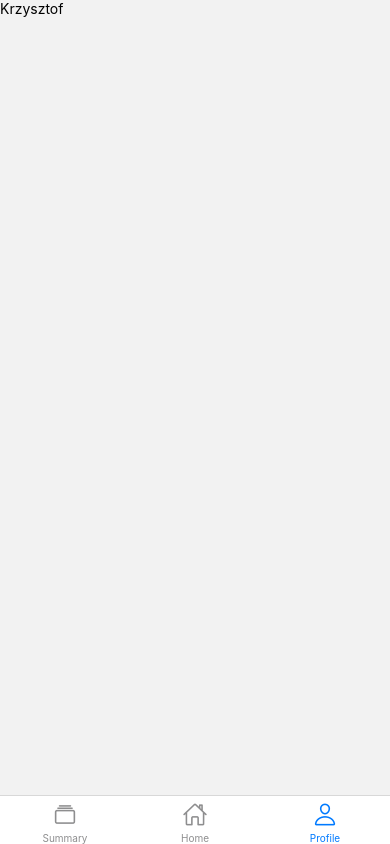
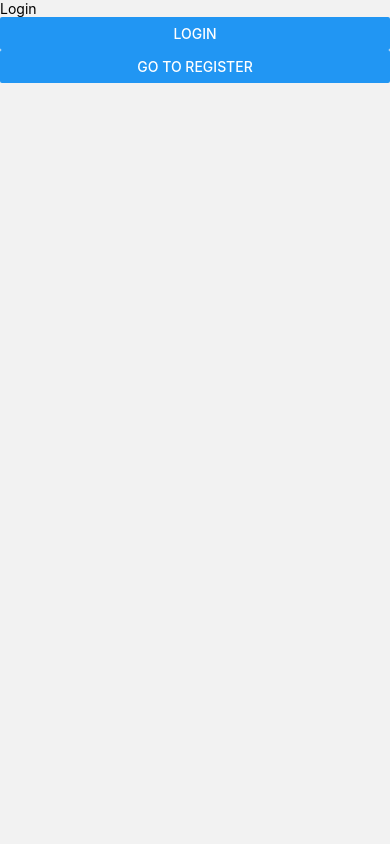
Before and after one commit to KaWis17/DrinkBabyMobile, a React Native app: screen /Profile in a window 390 px wide. Built offline with nearby package versions, Linux system fonts and the light colour scheme.

Commit message:
Added Navigation for not-logged in users

```diff
--- a/package.json
+++ b/package.json
@@ -12,7 +12,8 @@
     "@react-native-async-storage/async-storage": "^1.21.0",
     "@react-navigation/bottom-tabs": "^6.5.11",
     "@react-navigation/native": "^6.1.9",
-    "expo": "~50.0.2",
+    "@react-navigation/native-stack": "^6.9.17",
+    "expo": "^50.0.3",
     "expo-status-bar": "~1.11.1",
     "immer": "^10.0.3",
     "nativewind": "^2.0.11",
--- a/src/firebase/AuthProvider.js
+++ b/src/firebase/AuthProvider.js
@@ -5,9 +5,9 @@ const authContext = createContext({});
 
 export const AuthProvider = ({ children }) => {
 
-    const [user, setUser] = useState('Krzysztof');
+    const [user, setUser] = useState(false);
     return(
-        <authContext.Provider value={{user}}>
+        <authContext.Provider value={{user, setUser}}>
             {children}
         </authContext.Provider>
     )
--- a/src/navigation/BottomNavigation.js
+++ b/src/navigation/BottomNavigation.js
@@ -1,47 +1,73 @@
 import { createBottomTabNavigator } from '@react-navigation/bottom-tabs';
-import useAuth from '../firebase/AuthProvider'
-import { View, Text } from 'react-native';
-
+import { createNativeStackNavigator } from '@react-navigation/native-stack';
 import Ionicons from 'react-native-vector-icons/Ionicons';
 
 import Summary from '../screens/Summary';
 import Home from '../screens/Home';
 import Profile from '../screens/Profile';
+import Login from '../screens/Login';
+import Register from '../screens/Register';
+
+import useAuth from '../firebase/AuthProvider';
 
 const BottomNavigation = () => {
 
-    const Navigation = createBottomTabNavigator();
+    const LoggedNavigation = createBottomTabNavigator();
+    const NotLoggedNavigation = createNativeStackNavigator();
+
     const { user } = useAuth();
+    console.log(user)
 
     return (
        <>
-            {user ? (
-                <Navigation.Navigator
+            { user ? (
+                <LoggedNavigation.Navigator
                     screenOptions={{headerShown: false}}
                     initialRouteName="Home"
                 >
-                    <Navigation.Screen
+
+                    <LoggedNavigation.Screen
                         name='Summary'
                         component={Summary}
                         options={{tabBarIcon: ({ color, size }) => (<Ionicons name="albums-outline" color={color} size={size} />)}}
                     />
 
-                    <Navigation.Screen
+                    <LoggedNavigation.Screen
                         name='Home'
                         component={Home}
                         options={{tabBarIcon: ({ color, size }) => (<Ionicons name="home-outline" color={color} size={size} />)}}
                     />
 
-                    <Navigation.Screen
+                    <LoggedNavigation.Screen
                         name='Profile'
                         component={Profile}
                         options={{tabBarIcon: ({ color, size }) => (<Ionicons name="person-outline" color={color} size={size} />)}}
                     />
-                </Navigation.Navigator>
+
+                </LoggedNavigation.Navigator>
             ) : (
-                <View className='flex-1 justify-center items-center'>
-                    <Text>Niezalogowany</Text>
-                </View>
+                <NotLoggedNavigation.Navigator
+                    screenOptions={{headerShown: false}}
+                    initialRouteName='Login'
+                >
+
+                    <NotLoggedNavigation.Screen
+                        name="Login"
+                        component={Login}
+                    />
+
+                    <NotLoggedNavigation.Group
+                        screenOptions={{presentation: 'modal'}}
+                    >
+
+                        <NotLoggedNavigation.Screen
+                            name="Register"
+                            component={Register}
+                        />
+
+                    </NotLoggedNavigation.Group>
+
+                </NotLoggedNavigation.Navigator>
             )}
        </>
     )
--- /dev/null
+++ b/src/screens/Login.js
@@ -0,0 +1,25 @@
+import { SafeAreaView, Text, Button } from 'react-native'
+import React from 'react'
+import useAuth from '../firebase/AuthProvider'
+
+const Login = ({ navigation }) => {
+
+  const { setUser } = useAuth();
+  return (
+    <SafeAreaView>
+      <Text>Login</Text>
+
+      <Button
+        title='Login'
+        onPress={() => setUser("krzysztof")}
+      />
+
+      <Button
+        title='Go to register'
+        onPress={() => navigation.navigate('Register')}
+      />
+    </SafeAreaView>
+  )
+}
+
+export default Login
--- a/src/screens/Profile.js
+++ b/src/screens/Profile.js
@@ -1,14 +1,26 @@
-import { SafeAreaView, Text } from 'react-native'
+import { SafeAreaView, Text, Button } from 'react-native'
 import React from 'react'
 import useAuth from '../firebase/AuthProvider'
 
 const Profile = () => {
 
-    const { user } = useAuth();
+    const { user, setUser } = useAuth();
 
     return (
         <SafeAreaView className='flex-1 items-center justify-center'>
-            <Text>{user}</Text>
+            {user ? (
+                <>
+                    <Text>{user}</Text>
+
+                    <Button
+                        title='LogOut'
+                        onPress={() => setUser('')}
+                    />
+                </>
+
+            ) : (
+                <Text>Not logged in</Text>
+            )}
         </SafeAreaView>
     )
 }
--- /dev/null
+++ b/src/screens/Register.js
@@ -0,0 +1,16 @@
+import { SafeAreaView, Text, Button } from 'react-native'
+import React from 'react'
+
+const Register = ( { navigation }) => {
+  return (
+    <SafeAreaView>
+      <Text>Register</Text>
+      <Button
+        title='Go to login'
+        onPress={() => navigation.navigate('Login')}
+      />
+    </SafeAreaView>
+  )
+}
+
+export default Register
```
Also changed, not shown: src/components/Drink.js (added), src/modals/Drink.js (added), 1 other file (tests, documents, lock files or other folders).
